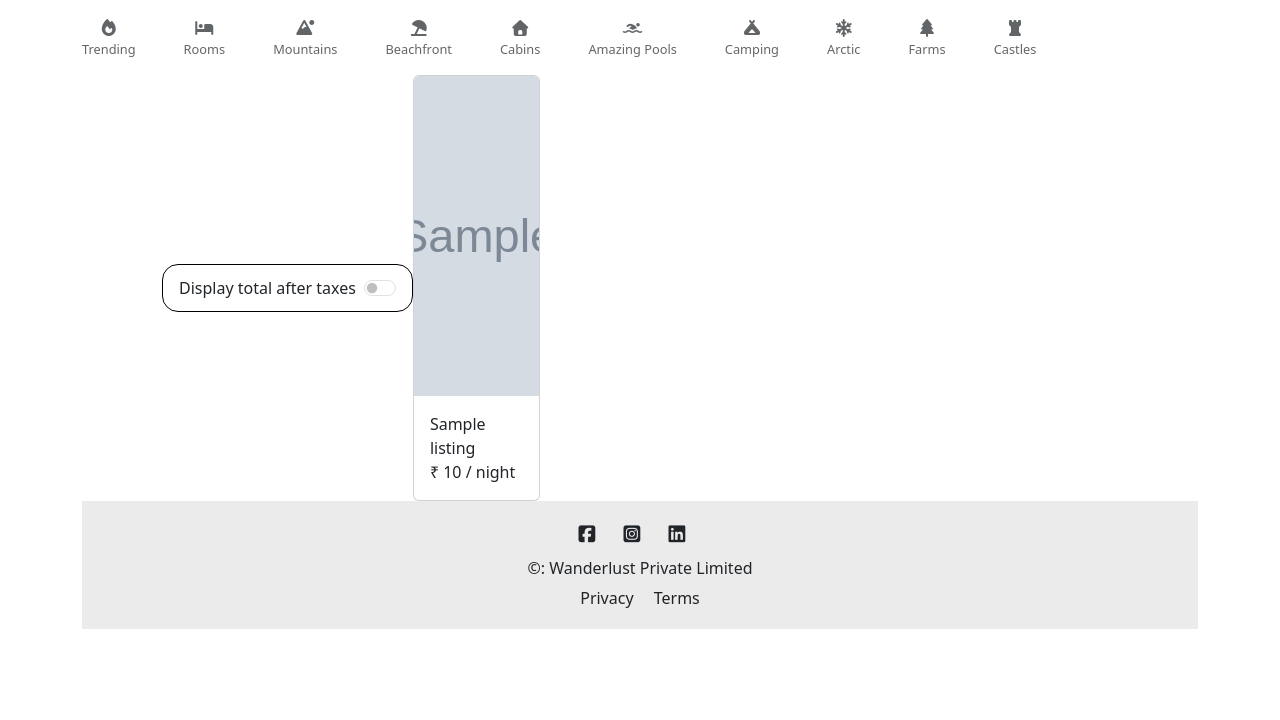
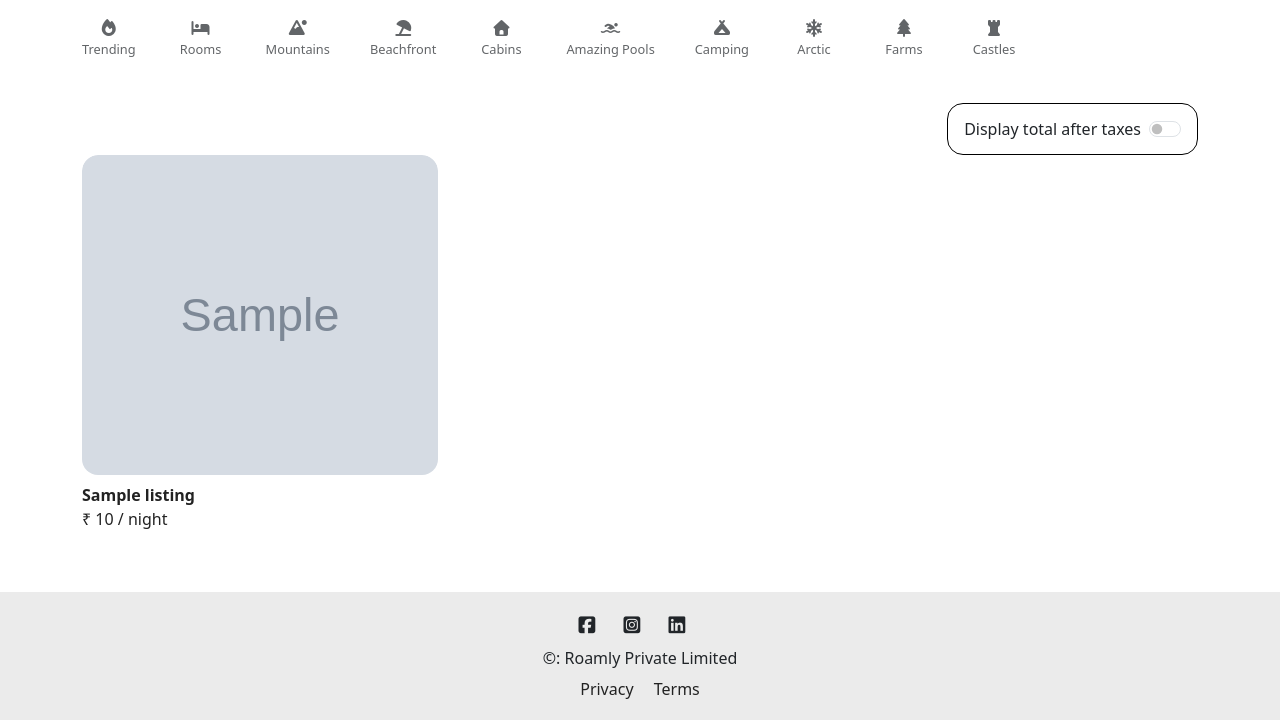
Before and after one commit to ashuyadav27/Roamly, a Node project: template views/listings/index.ejs in a window 1280 px wide. Shown: the part 80-800 px from the top of the page. Run offline with Node 20 templates, Linux system fonts and the light colour scheme; the template is opened without the code that fills it: most values are stand-ins (such as "Sample title", 1, 10 or a date in 2020); grey boxes marked "Sample" are stand-in pictures; some libraries are stand-ins or nearby versions.

Commit message:
Update Roamly project

```diff
--- a/app.js
+++ b/app.js
@@ -43,15 +43,11 @@ if (process.env.NODE_ENV === "production") {
     app.set("trust proxy", 1);
 }
 
-// const store = MongoStore.create({
-//     mongoUrl: dbUrl,
-//     crypto: {
-//         secret: process.env.SECRET,
-//     },
-//     touchAfter: 24 * 3600,
-// });
-const store = new MongoStore({
+const store = MongoStore.create({
     mongoUrl: dbUrl,
+    crypto: {
+        secret: process.env.SECRET,
+    },
     touchAfter: 24 * 3600,
 });
 
@@ -146,6 +142,7 @@ app.use((err, req, res, next) => {
 
 // const MONGO_URL = 'mongodb://127.0.0.1:27017/wanderlust';
 
+
 async function main() {
     if (!dbUrl) {
         throw new Error("ATLASDB_URL is missing from environment variables");
--- a/views/includes/footer.ejs
+++ b/views/includes/footer.ejs
@@ -5,7 +5,7 @@
             <i class="fa-brands fa-square-instagram"></i>
             <i class="fa-brands fa-linkedin"></i>
         </div>
-        <div>&copy: Wanderlust Private Limited</div>
+        <div>&copy: Roamly Private Limited</div>
         <div class="f-info-links">
             <a href="/privacy">Privacy</a>
             <a href="/terms">Terms</a>
--- a/views/listings/edit.ejs
+++ b/views/listings/edit.ejs
@@ -53,7 +53,11 @@
 
             <div class="mb-3">
                 Original listing image <br>
-                <img src="<%= listing.image.url%>" >
+                <img
+    src="<%= listing.image?.url || 'https://placehold.co/600x400?text=No+Image' %>"
+    alt="Current Listing Image"
+    style="width: 200px; height: 130px; object-fit: cover; border-radius: 10px;"
+>
             </div>
             <!-- Image -->
             <div class="mb-3">
--- a/views/listings/index.ejs
+++ b/views/listings/index.ejs
@@ -6,42 +6,81 @@
         display: flex;
         flex-wrap: wrap;
         align-items: center;
+        gap: 0.5rem;
+        width: 100%;
     }
 
     .filter {
         text-align: center;
-        margin-right: 3rem;
+        margin-right: 2rem;
         margin-top: 1rem;
-        margin-bottom: 1.25;
+        margin-bottom: 1.25rem;
         opacity: 0.7;
+        min-width: 50px;
     }
 
-    .filter:hover{
+    .filter:hover {
         opacity: 1;
         cursor: pointer;
     }
+
     .filter p {
         font-size: 0.8rem;
+        margin-bottom: 0;
     }
 
     .tax-info {
         display: none;
+    }
 
-    }
     .tax-toggle {
         border: 1px solid black;
         border-radius: 1rem;
-    height: 3rem;
-    padding: 1rem;
-    margin-left: 5rem;
+        min-height: 3rem;
+        padding: 0.8rem 1rem;
+        margin-left: auto;
+        margin-top: 1rem;
         display: flex;
         align-items: center;
+        white-space: nowrap;
+    }
+
+    .listing-link {
+        text-decoration: none;
+    }
+
+    .card {
+        border: none;
+        border-radius: 1rem;
+        overflow: hidden;
+        height: 100%;
+    }
+
+    .card-img-top {
+        width: 100%;
+        height: 20rem;
+        object-fit: cover;
+        border-radius: 1rem;
+    }
+
+    .card-body {
+        padding: 0.5rem 0;
+    }
+
+    .card-text {
+        color: #222;
+    }
+
+    @media (max-width: 768px) {
+        .filter {
+            margin-right: 1rem;
+        }
+
+        .tax-toggle {
+            margin-left: 0;
+        }
     }
 </style>
-
-<body>
-    <!-- <h3>All Listings</h3> -->
-
 
 <div id="filters">
 
@@ -95,7 +134,6 @@
         <p>Castles</p>
     </div>
 
-
     <div class="tax-toggle">
         <div class="form-check-reverse form-switch">
             <input
@@ -104,15 +142,17 @@
                 role="switch"
                 id="flexSwitchCheckDefault"
             />
-        <label class="form-check-label" for="flexSwitchCheckDefault">
+
+            <label
+                class="form-check-label"
+                for="flexSwitchCheckDefault"
+            >
                 Display total after taxes
             </label>
         </div>
     </div>
 
-
-
-
+</div>
 
 <% if (success && success.length > 0) { %>
     <% for (let message of success) { %>
@@ -136,51 +176,60 @@
     <% } %>
 <% } %>
 
-    <div class="row row-cols-lg-3 row-cols-md-2 row-cols-sm-1">
+<div class="row row-cols-1 row-cols-md-2 row-cols-lg-3 g-4">
 
     <% for (let listing of allListings) { %>
+
+        <div class="col">
 
             <a href="/listings/<%= listing._id %>"
                class="listing-link">
 
-                <div class="card col">
+                <div class="card">
+
                     <img
                         src="<%= listing.image?.url || 'https://placehold.co/600x400?text=Image+Not+Available' %>"
                         class="card-img-top"
-                        alt="listing_images"
-                        style="height: 20rem; object-fit: cover;"
+                        alt="<%= listing.title %>"
                     >
 
-                    <div class="card-img-overlay"></div>
+                    <div class="card-body">
 
-                    <div class="card-body">
                         <p class="card-text">
-                            <%= listing.title %><br>
+                            <b><%= listing.title %></b>
+                            <br>
+
                             &#8377; <%= listing.price %> / night
-                            <i class="tax-info"> &nbsp;&nbsp;+18% GST</i>
+
+                            <i class="tax-info">
+                                &nbsp;&nbsp;+18% GST
+                            </i>
                         </p>
+
                     </div>
+
                 </div>
 
             </a>
 
+        </div>
+
     <% } %>
 
 </div>
-</body>
 
 <script>
-    let taxSwitch = document.getElementById("flexSwitchCheckDefault");
+    const taxSwitch = document.getElementById("flexSwitchCheckDefault");
 
-    taxSwitch.addEventListener("click", () => {
-        let taxInfo = document.getElementsByClassName("tax-info");
+    if (taxSwitch) {
+        taxSwitch.addEventListener("change", () => {
 
-        for (info of taxInfo) {
-            if (info.style.display != "inline") {
-                info.style.display = "inline";
-            } else {
-                info.style.display = "none";
+            const taxInfo = document.getElementsByClassName("tax-info");
+
+            for (const info of taxInfo) {
+                info.style.display = taxSwitch.checked ? "inline" : "none";
             }
+
+        });
     }
-    });
 </script>
```
Lines whose indentation alone changed are shown as unchanged.
